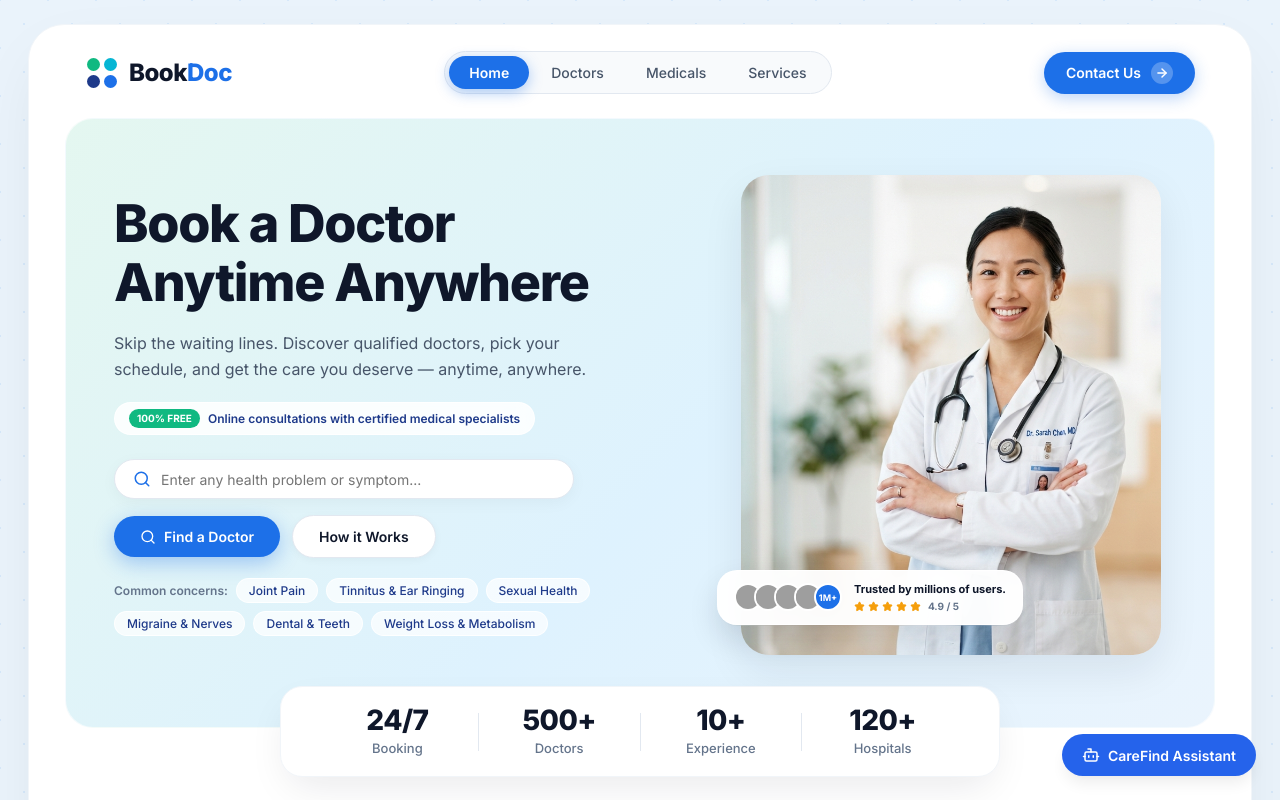
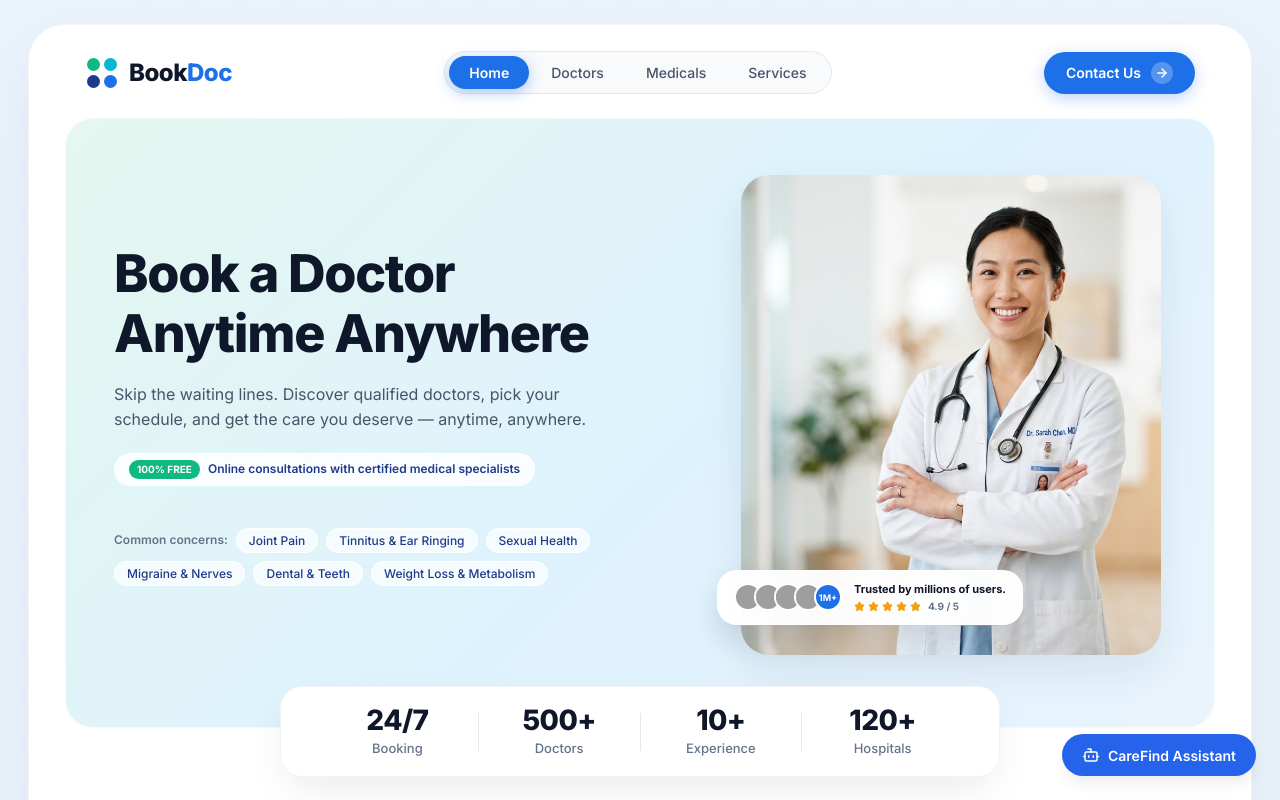
Before and after one commit to ssppjj26-maker/doctorplus, a React (Vite) app: page / in a window 1280 px wide. Shown: the top 800 px of the page. Built offline with nearby package versions, Linux system fonts and the light colour scheme; grey boxes are pictures that could not be loaded.

Commit message:
Remove search bar and action buttons from hero section

```diff
--- a/src/components/Hero.jsx
+++ b/src/components/Hero.jsx
@@ -1,9 +1,7 @@
-import React, { useState } from 'react';
-import { Search, ArrowRight, Star, Sparkles, CheckCircle2, ShieldCheck, Clock } from 'lucide-react';
+import React from 'react';
+import { ArrowRight, Star, Sparkles, CheckCircle2, ShieldCheck, Clock } from 'lucide-react';
 
-export function Hero({ onSearchSubmit, onSelectCategory, onExploreConcerns, onStartBooking }) {
-  const [searchTerm, setSearchTerm] = useState('');
-
+export function Hero({ onSelectCategory, onExploreConcerns, onStartBooking }) {
   const quickProblems = [
     { label: 'Joint Pain', categoryId: 'bone-joint' },
     { label: 'Tinnitus & Ear Ringing', categoryId: 'tinnitus-ear' },
@@ -12,11 +10,6 @@ export function Hero({ onSearchSubmit, onSelectCategory, onExploreConcerns, onSt
     { label: 'Dental & Teeth', categoryId: 'dental' },
     { label: 'Weight Loss & Metabolism', categoryId: 'weight-management' }
   ];
-
-  const handleSubmit = (e) => {
-    e.preventDefault();
-    onSearchSubmit(searchTerm.trim());
-  };
 
   return (
     <div className="bookdoc-hero-wrapper">
@@ -39,40 +32,6 @@ export function Hero({ onSearchSubmit, onSelectCategory, onExploreConcerns, onSt
               <span className="free-tag">100% FREE</span>
               <span>Online consultations with certified medical specialists</span>
             </div>
-
-            {/* Search Input Bar */}
-            <form className="bookdoc-quick-search-form" onSubmit={handleSubmit}>
-              <div className="quick-search-input-box">
-                <Search size={18} className="search-icon" />
-                <input
-                  type="text"
-                  placeholder="Enter any health problem or symptom..."
-                  value={searchTerm}
-                  onChange={(e) => setSearchTerm(e.target.value)}
-                  id="bookdoc-hero-input"
-                  aria-label="Search health concern or symptom"
-                />
-              </div>
-
-              <div className="bookdoc-hero-btn-group">
-                <button
-                  type="submit"
-                  className="bookdoc-pill-btn bookdoc-pill-primary"
-                  id="btn-hero-find-doctor"
-                >
-                  <Search size={16} />
-                  <span>Find a Doctor</span>
-                </button>
-
-                <button
-                  type="button"
-                  className="bookdoc-pill-btn bookdoc-pill-ghost"
-                  onClick={onExploreConcerns}
-                >
-                  How it Works
-                </button>
-              </div>
-            </form>
 
             {/* Quick Problem Pills */}
             <div className="bookdoc-quick-chips">
```
